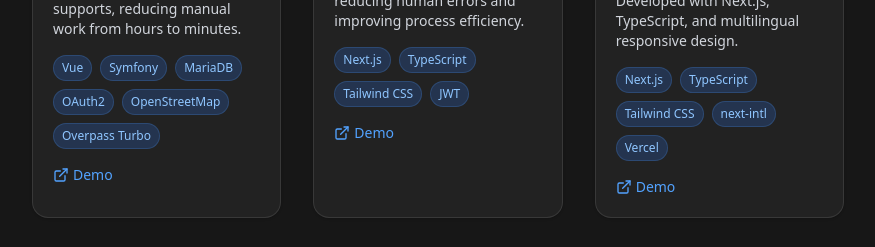
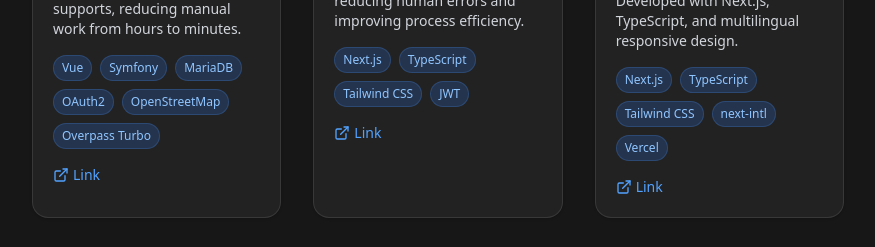
Before and after one commit to AntonioLoLa/MyPortfolio, a Next.js app: page /en in a window 1280 px wide. Shown: the part 3140-3387 px from the top of the page, without its empty margins (332-1207 px from the left). Built offline with nearby package versions, Linux system fonts and the light colour scheme.

Commit message:
change: demo for link

```diff
--- a/src/app/components/Projects.tsx
+++ b/src/app/components/Projects.tsx
@@ -65,7 +65,7 @@ export default function Projects() {
                     className="flex items-center gap-1 text-blue-400 hover:text-blue-300 text-sm font-medium transition"
                   >
                     <ExternalLink size={16} />
-                    Demo
+                    Link
                   </a>
                 )}
               </div>
```
